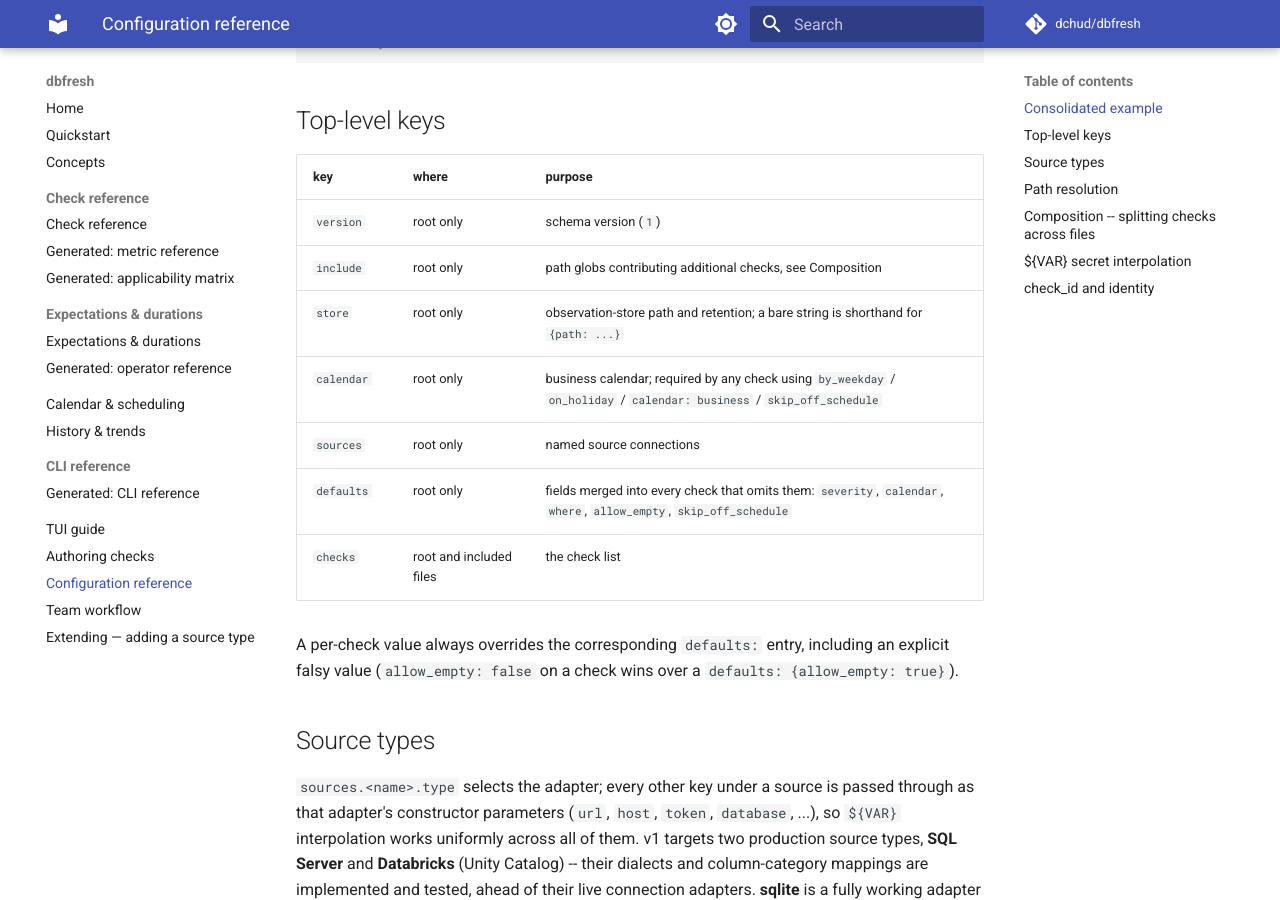
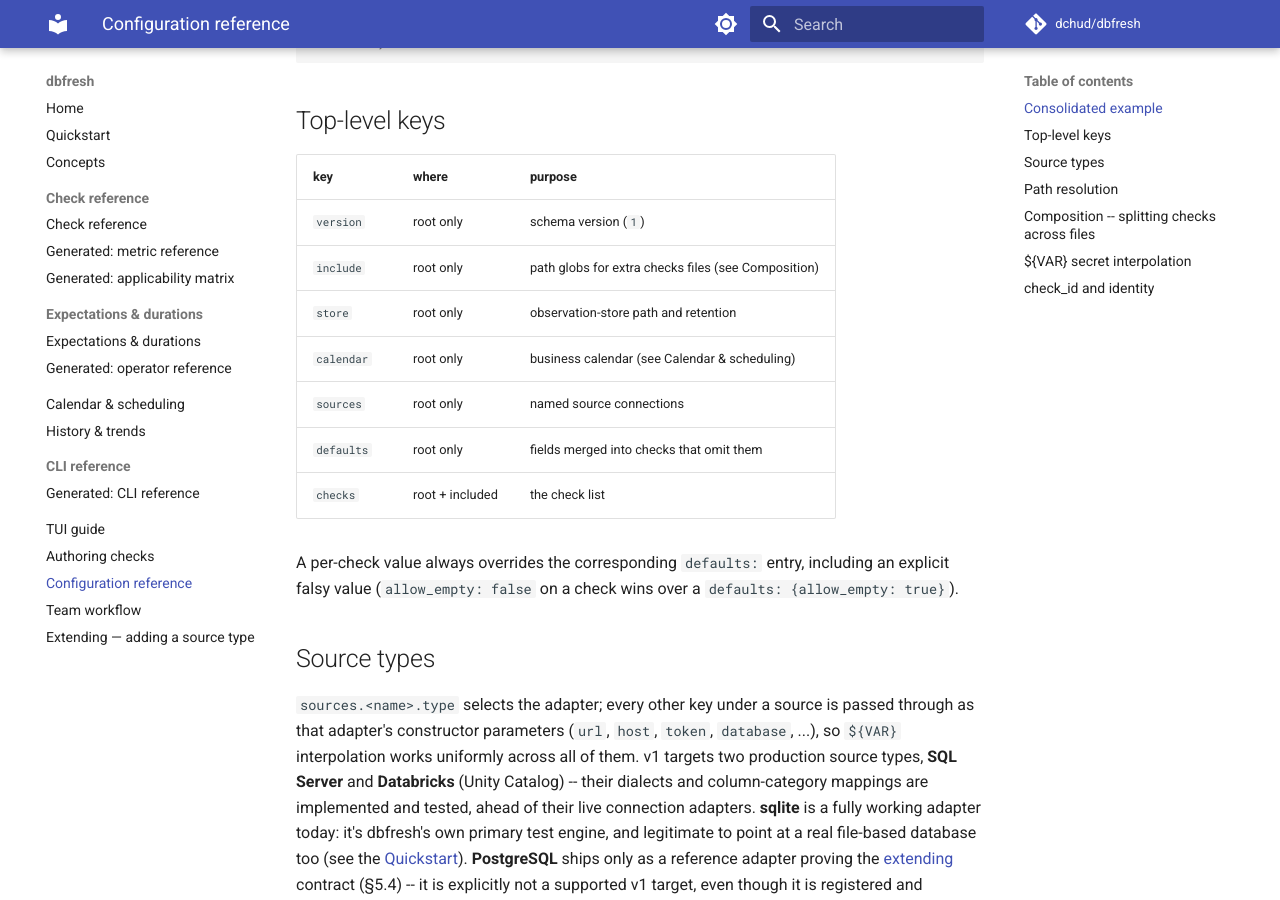
Before and after one commit to dchud/dbfresh, an MkDocs documentation site: the page built from docs/configuration.md, in a window 1280 px wide and 900 px high, scrolled down 1597 px. Built offline with MkDocs 1.6.1 and Material for MkDocs 9.7.7, drawn with Linux system fonts in a browser that asks for light colours; comment, search, counter and statistics services are not loaded.

Commit message:
Wrap docs lines to 88 columns
Shortened table cells in configuration.md and tui.md, and reformatted
the quickstart seed-data snippet, to keep every line at or under 88
columns consistent with the rest of the repo.

```diff
--- a/docs/configuration.md
+++ b/docs/configuration.md
@@ -84,12 +84,12 @@
 | key | where | purpose |
 | --- | --- | --- |
 | `version` | root only | schema version (`1`) |
-| `include` | root only | path globs contributing additional checks, see Composition |
-| `store` | root only | observation-store path and retention; a bare string is shorthand for `{path: ...}` |
-| `calendar` | root only | business calendar; required by any check using `by_weekday` / `on_holiday` / `calendar: business` / `skip_off_schedule` |
+| `include` | root only | path globs for extra checks files (see Composition) |
+| `store` | root only | observation-store path and retention |
+| `calendar` | root only | business calendar (see Calendar & scheduling) |
 | `sources` | root only | named source connections |
-| `defaults` | root only | fields merged into every check that omits them: `severity`, `calendar`, `where`, `allow_empty`, `skip_off_schedule` |
-| `checks` | root and included files | the check list |
+| `defaults` | root only | fields merged into checks that omit them |
+| `checks` | root + included | the check list |
 
 A per-check value always overrides the corresponding `defaults:` entry,
 including an explicit falsy value (`allow_empty: false` on a check wins over
```
Also changed, not shown: docs/quickstart.md (+4 -1 lines), docs/tui.md (+2 -2 lines).
